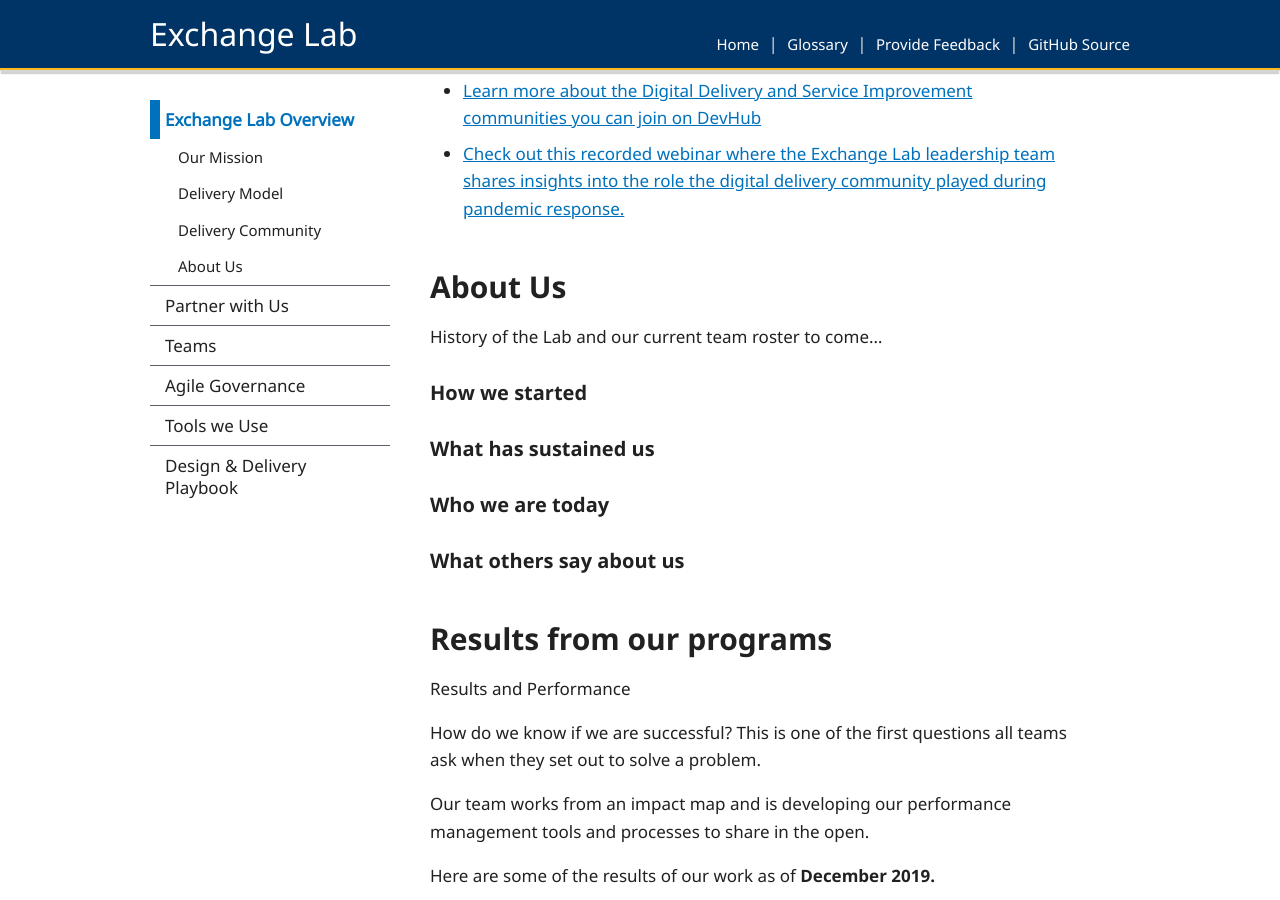
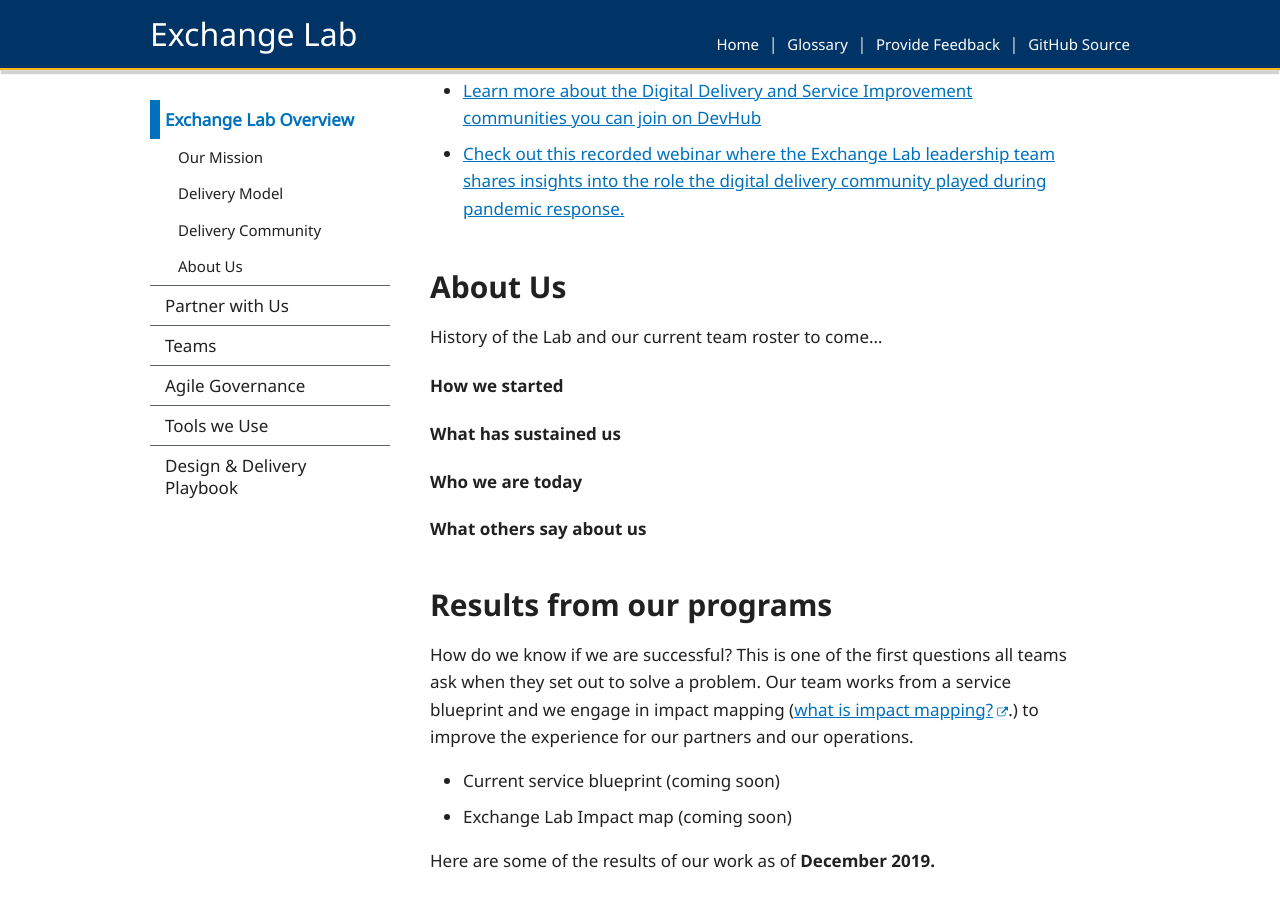
Before and after one commit to HeatherRemacle/exchangelabops, a Jekyll site: the page built from pages/index.md, in a window 1280 px wide and 900 px high, scrolled down 4499 px. Built offline with Jekyll 4.4.1, drawn with Linux system fonts in a browser that asks for light colours; some of the changed text lies outside the part shown.

Commit message:
Update index.md

```diff
--- a/pages/index.md
+++ b/pages/index.md
@@ -100,25 +100,23 @@ The Delivery Network uses a variety of channels to connect. The MS Teams channel
 
 History of the Lab and our current team roster to come...
 
-### How we started
+#### How we started
 
-### What has sustained us
+#### What has sustained us
 
-### Who we are today
+#### Who we are today
 
-### What others say about us
+#### What others say about us
 
 ## Results from our programs
 
-Results and Performance
-
-How do we know if we are successful? This is one of the first questions all teams ask when they set out to solve a problem.
-
-Our team works from an impact map and is developing our performance management tools and processes to share in the open.
+How do we know if we are successful? This is one of the first questions all teams ask when they set out to solve a problem. Our team works from a service blueprint and we engage in impact mapping ([what is impact mapping?](https://www.impactmapping.org/index.html){: .bc-external_link}.) to improve the experience for our partners and our operations.
+ - Current service blueprint (coming soon)
+ - Exchange Lab Impact map (coming soon)
 
 Here are some of the results of our work as of **December 2019.**
 
-## Impact: Digital Product Delivery
+#### Impact: Digital Product Delivery
 
 **We aim to deliver digital products that meet people's needs.**
 
```
Also changed, not shown: other parts of pages/index.md (+3 -3 lines).
